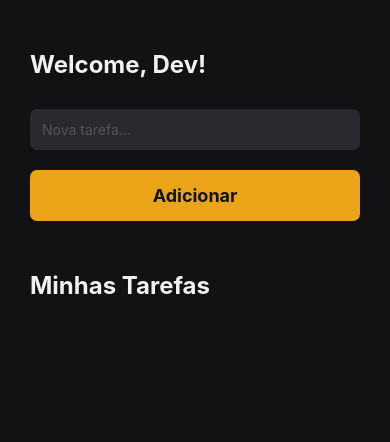
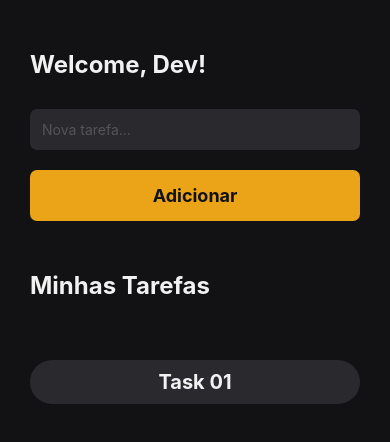
Before and after one commit to IagoMesquita/myTasks-RN, a React Native app: screen / in a window 390 px wide. Shown: the top 442 px of the page. Built offline with nearby package versions, Linux system fonts and the light colour scheme.

Commit message:
refactor: changes TasksContext

```diff
--- a/src/components/TaskList/index.tsx
+++ b/src/components/TaskList/index.tsx
@@ -1,12 +1,10 @@
 import {StyleSheet, Text, FlatList, TouchableOpacity} from 'react-native';
-import React from 'react';
-import {ITask} from '../../Types/ITasks';
+import React, {useContext} from 'react';
+import TasksContext from '../../data/Context/TasksContext';
 
-interface TaskListProps {
-  tasks: ITask[];
-}
+export function TaskList() {
+  const {tasks} = useContext(TasksContext);
 
-export function TaskList({tasks}: TaskListProps) {
   return (
     <FlatList
       data={tasks}
--- a/src/pages/Home/index.tsx
+++ b/src/pages/Home/index.tsx
@@ -1,4 +1,4 @@
-import React, {useState} from 'react';
+import React, {useContext, useState} from 'react';
 import {
   Platform,
   SafeAreaView,
@@ -9,15 +9,13 @@ import {
 } from 'react-native';
 import {StyleSheet} from 'react-native';
 import {TaskList} from '../../components/TaskList';
-
-interface ITask {
-  id: string;
-  title: string;
-}
+import TasksContext from '../../data/Context/TasksContext';
+// import {ITask} from '../../Types/ITasks';
 
 export function Home() {
   const [newTask, setNewTask] = useState('');
-  const [tasks, setTasks] = useState<ITask[]>([]);
+  // const [tasks, setTasks] = useState<ITask[]>([]);
+  const {addTask} = useContext(TasksContext);
 
   const handleNewTask = () => {
     const data = {
@@ -25,7 +23,7 @@ export function Home() {
       title: newTask ? newTask : 'Tarefa Fazia',
     };
 
-    setTasks([...tasks, data]);
+    addTask(data);
   };
 
   return (
@@ -46,7 +44,7 @@ export function Home() {
           <Text style={styles.buttonText}>Adicionar</Text>
         </TouchableOpacity>
         <Text style={styles.titleTask}>Minhas Tarefas</Text>
-        <TaskList tasks={tasks} />
+        <TaskList />
       </View>
     </SafeAreaView>
   );
```
